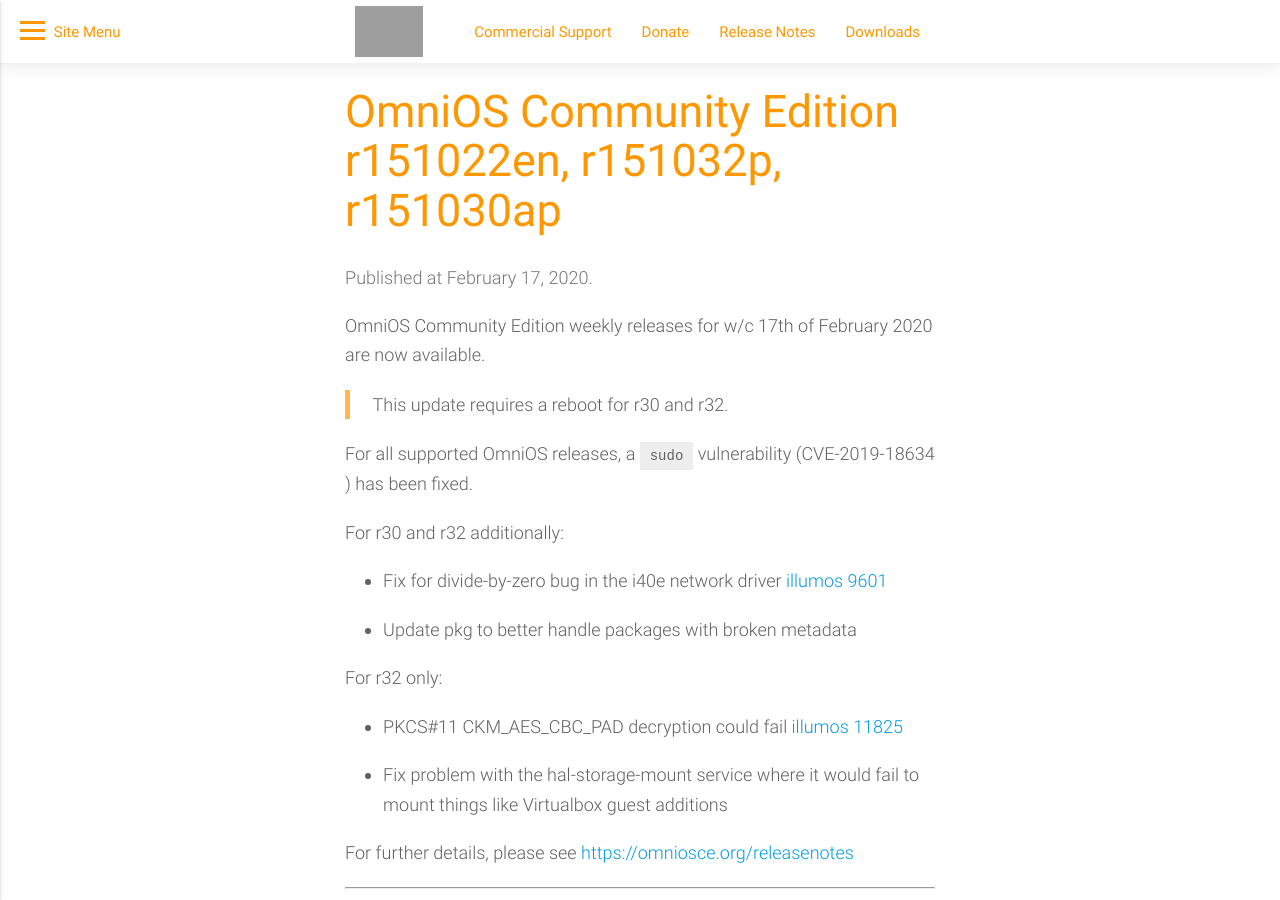
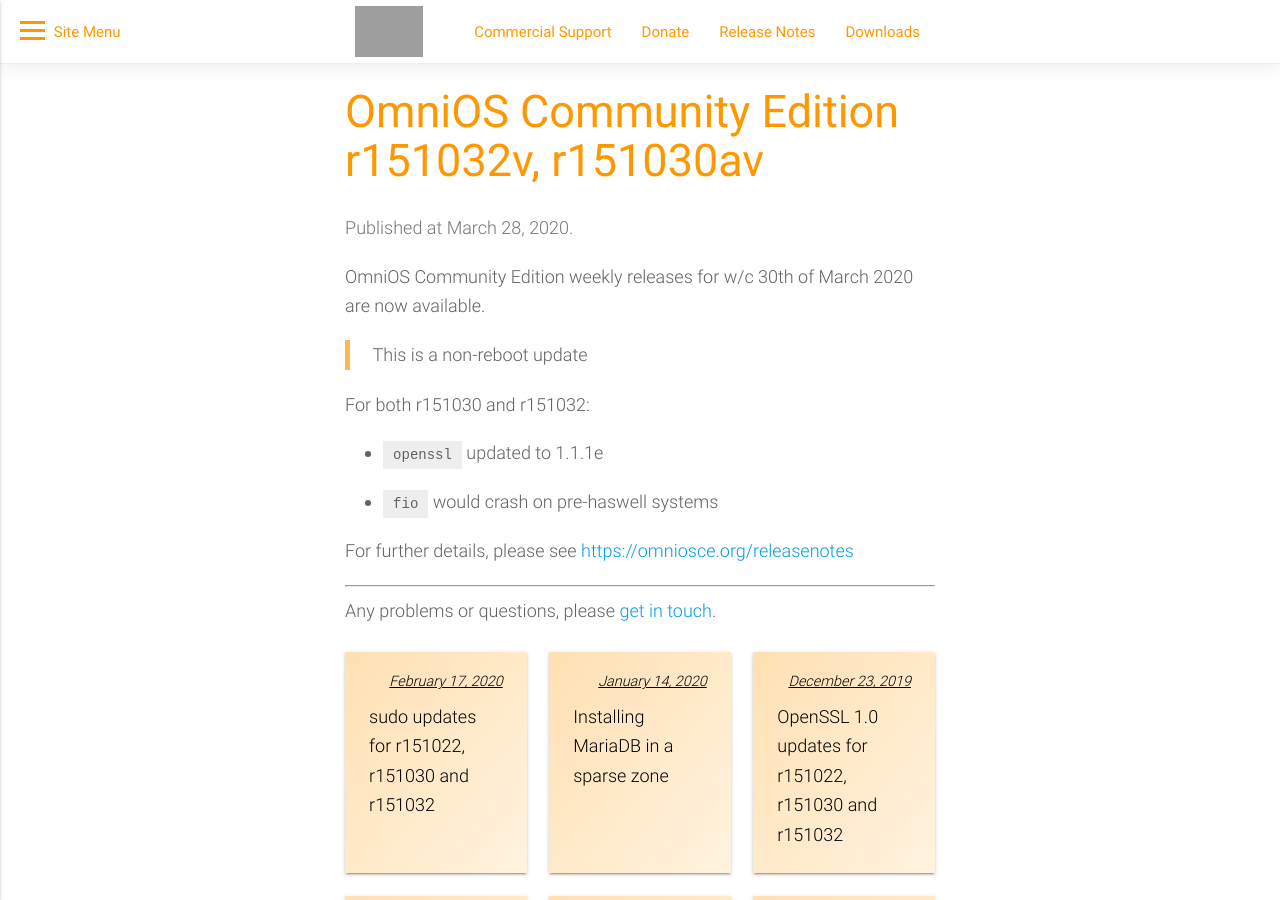
Before and after one commit to omniosorg/omniosorg.github.io, a Jekyll site: the page built from news/index.html, in a window 1280 px wide and 900 px high. Built offline with Jekyll 4.4.1, drawn with Linux system fonts in a browser that asks for light colours; the list of posts is cut into pages by our own code; comment, search, counter and statistics services are not loaded; some of the changed text lies outside the part shown; grey boxes are pictures that could not be loaded.

Commit message:
Add post for weekly releases

```diff
--- a/_posts/2020-02-17-022en-030ap-032p.md
+++ b/_posts/2020-02-17-022en-030ap-032p.md
@@ -6,18 +6,18 @@
 OmniOS Community Edition weekly releases for w/c 17th of February 2020 are
 now available.
 
-> This update requires a reboot for r30 and r32.
+> This update requires a reboot for r151030 and r151032.
 
 For all supported OmniOS releases, a `sudo` vulnerability (CVE-2019-18634
 ) has been fixed.
 
-For r30 and r32 additionally:
+For r151030 and r151032 additionally:
 
 * Fix for divide-by-zero bug in the i40e network driver [illumos 9601](https://www.illumos.org/issues/9601)
 
 * Update pkg to better handle packages with broken metadata
 
-For r32 only:
+For r151032 only:
 
 * PKCS#11 CKM_AES_CBC_PAD decryption could fail [illumos 11825](https://www.illumos.org/issues/11825)
 
--- /dev/null
+++ b/_posts/2020-03-28-030av-032v.md
@@ -0,0 +1,22 @@
+---
+layout: post
+title: OmniOS Community Edition r151032v, r151030av
+synopsis: openssl/fio updates for r151030 and r151032
+---
+OmniOS Community Edition weekly releases for w/c 30th of March 2020 are
+now available.
+
+> This is a non-reboot update
+
+For both r151030 and r151032:
+
+* `openssl` updated to 1.1.1e
+
+* `fio` would crash on pre-haswell systems
+
+For further details, please see
+[https://omniosce.org/releasenotes](/releasenotes.html)
+
+---
+
+Any problems or questions, please [get in touch](/about/contact.html).
```
